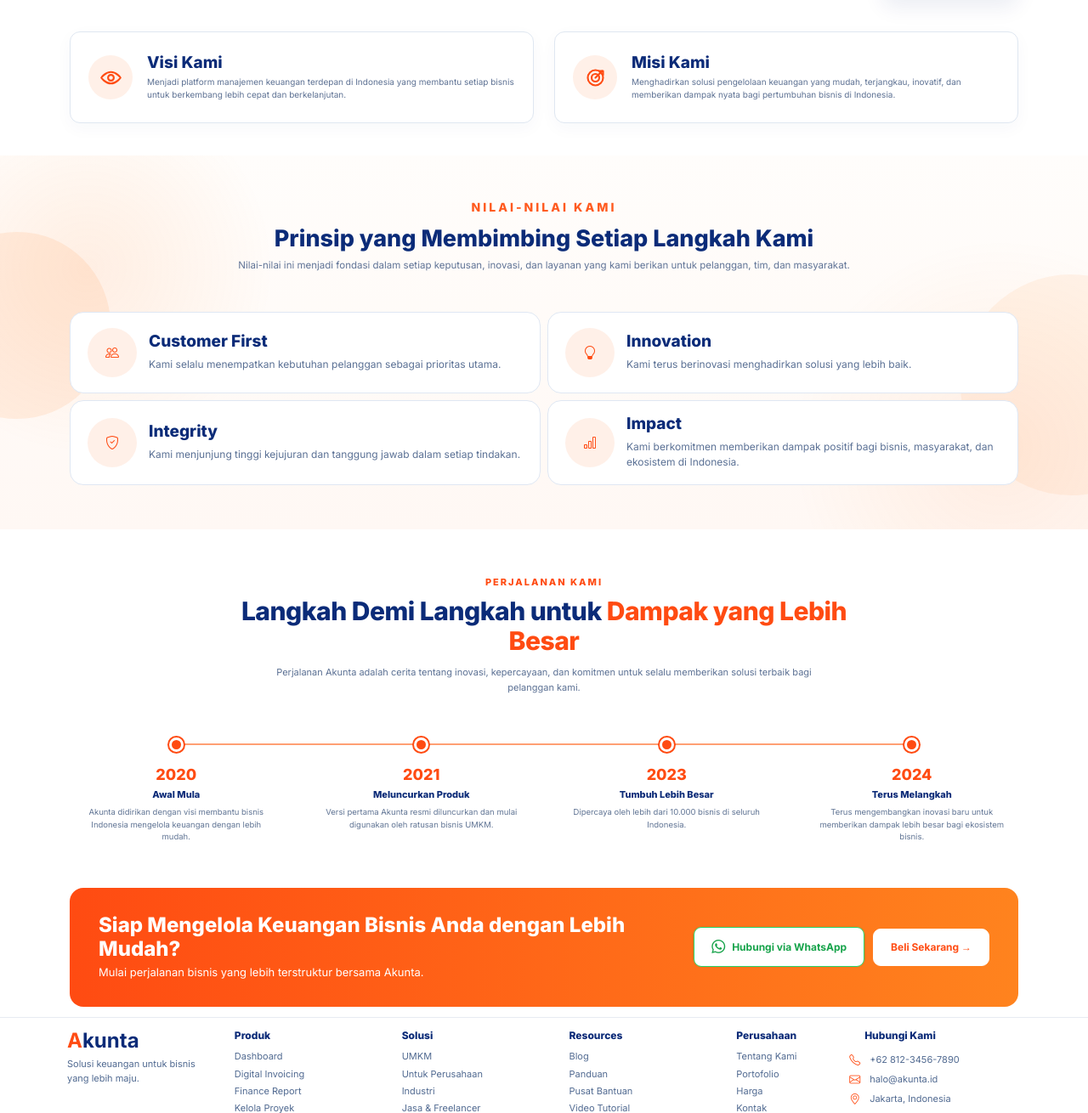
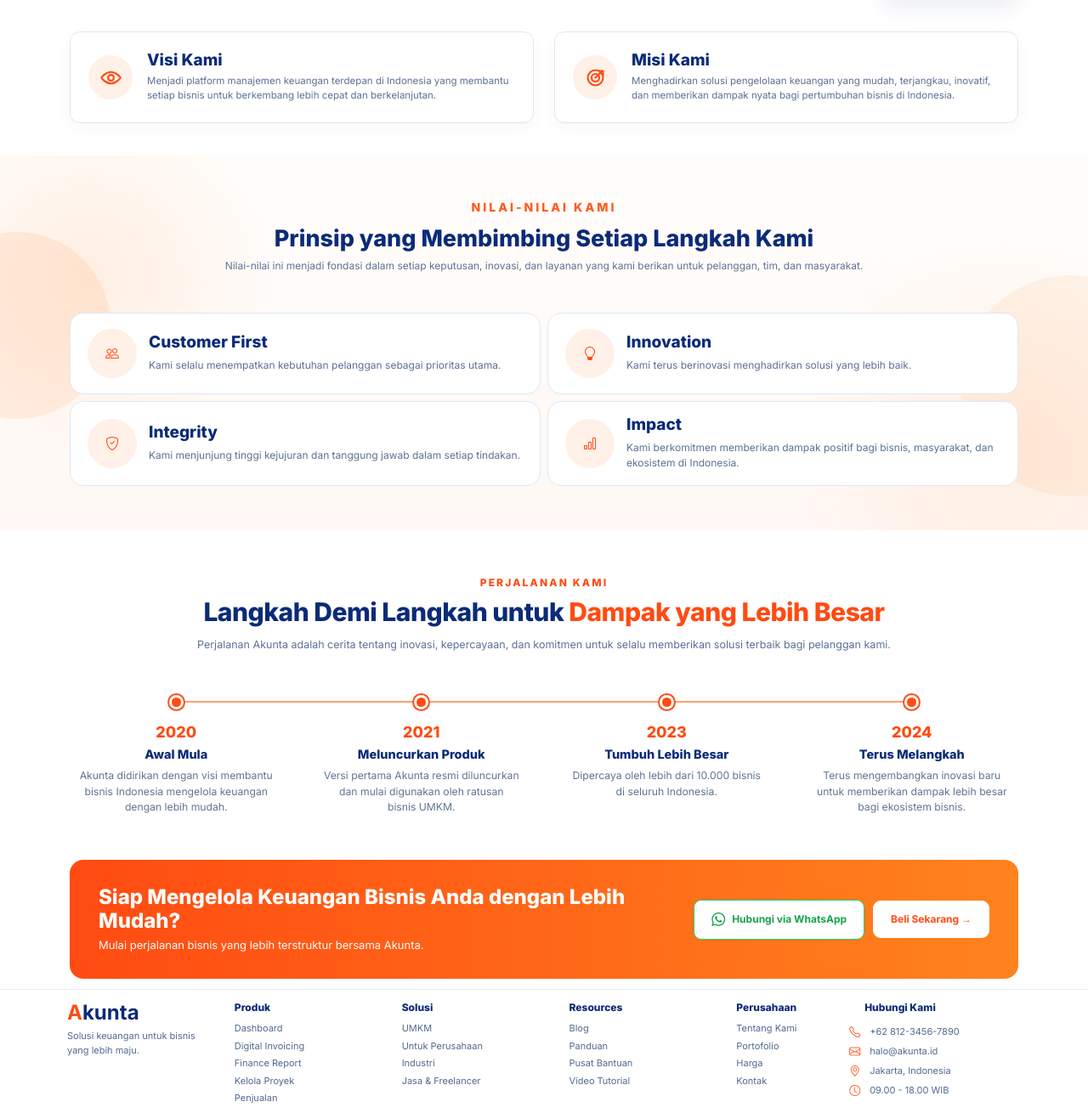
Before and after one commit to riaasrini17-debug/Website-Akunta, a Laravel app: page /tentang-kami in a window 1280 px wide. Shown: the part 995-2305 px from the top of the page at 85% size. Run offline with Laravel 12, Linux system fonts and the light colour scheme.

Commit message:
style: improve desktop typography on about page

```diff
--- a/public/css/about.css
+++ b/public/css/about.css
@@ -511,7 +511,7 @@
 
     color: #526b96;
 
-    font-size: 12px;
+    font-size: 14.5px;
     line-height: 1.65;
 
 }
@@ -786,7 +786,7 @@
 
     color: #5d7193;
 
-    font-size: 10px;
+    font-size: 11.5px;
     line-height: 1.5;
 
 }
@@ -866,7 +866,7 @@
     max-width: 880px;
     margin: 0 auto;
     color: #5f7396;
-    font-size: 11.5px;
+    font-size: 12px;
     line-height: 1.5;
 }
 
@@ -997,7 +997,7 @@
 
     color: var(--about-orange);
 
-    font-size: 11px;
+    font-size: 12px;
     line-height: 1.2;
 
     font-weight: 800;
@@ -1012,7 +1012,7 @@
 
 .ak-about-timeline-copy h2 {
     width: 100%;
-    max-width: 760px;
+    max-width: 920px;
 
     margin: 0 auto 12px;
 
@@ -1037,14 +1037,14 @@
 
 .ak-about-timeline-copy p {
     width: 100%;
-    max-width: 680px;
+    max-width: 900px;
 
     margin: 0 auto;
 
     color: #5c7194;
 
-    font-size: 11px;
-    line-height: 1.6;
+    font-size: 12.5px;
+    line-height: 1.5;
 
     text-align: center;
 }
@@ -1201,7 +1201,7 @@
 
     color: var(--about-navy);
 
-    font-size: 11px;
+    font-size: 14.5px;
     line-height: 1.35;
 
     font-weight: 800;
@@ -1222,7 +1222,7 @@
 
     color: #607494;
 
-    font-size: 9.5px;
+    font-size: 12.2px;
     line-height: 1.55;
 
     text-align: center;
```
